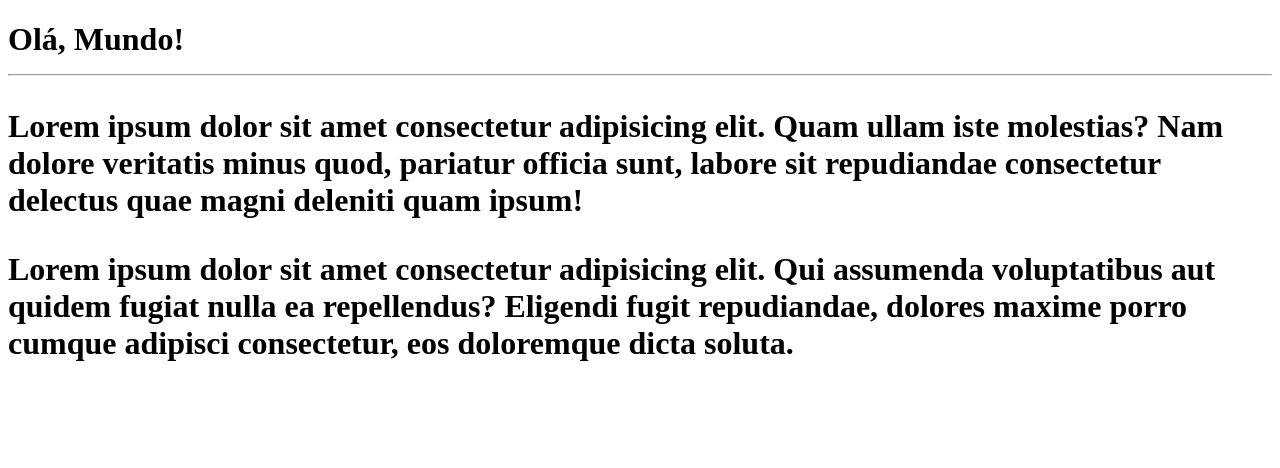
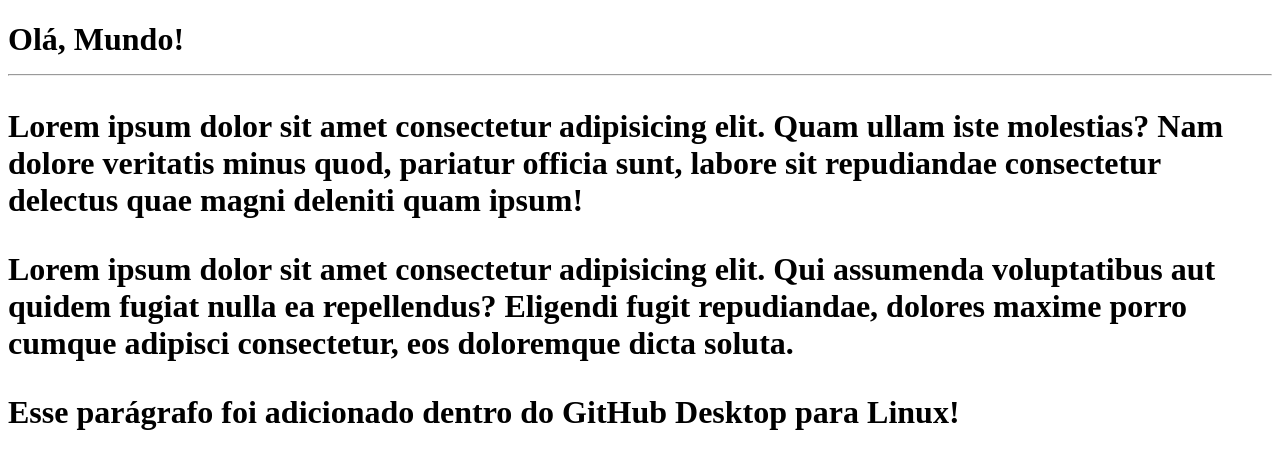
Before and after one commit to yuri-es/Ola-mundo, a plain HTML site: page site-exemplo/index.html in a window 1280 px wide. Drawn offline with Linux system fonts and the light colour scheme.

Commit message:
Mudei o arquivo index

```diff
--- a/site-exemplo/index.html
+++ b/site-exemplo/index.html
@@ -15,6 +15,9 @@
         <p>
             Lorem ipsum dolor sit amet consectetur adipisicing elit. Qui assumenda voluptatibus aut quidem fugiat nulla ea repellendus? Eligendi fugit repudiandae, dolores maxime porro cumque adipisci consectetur, eos doloremque dicta soluta.
         </p>
+        <p>
+            Esse parágrafo foi adicionado dentro do GitHub Desktop para Linux!
+        </p>
     </h1>
 </body>
 </html>
```
